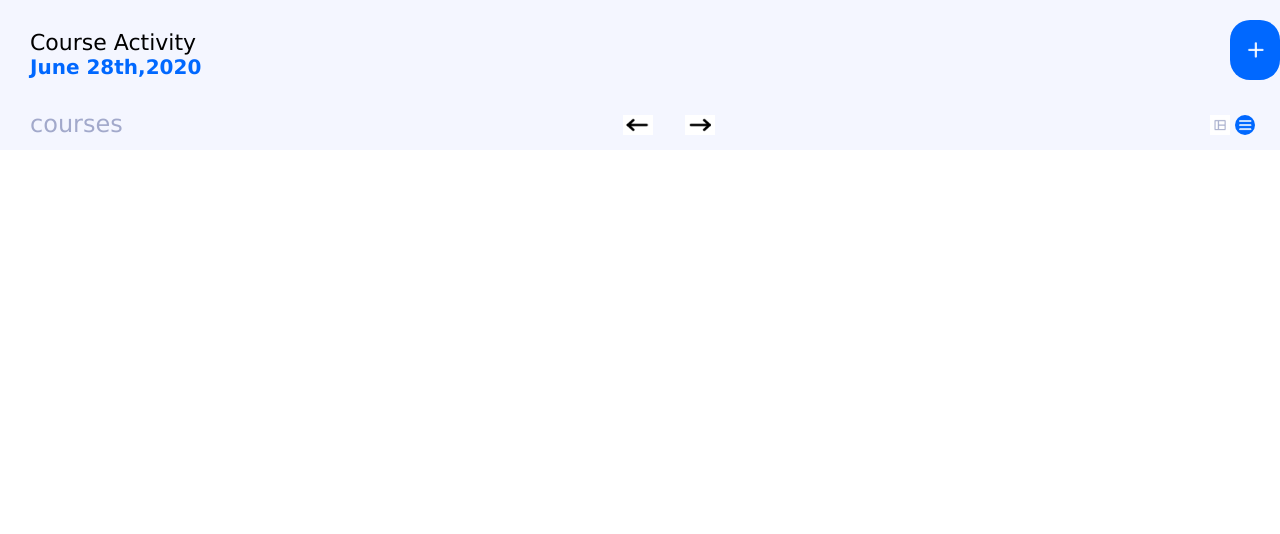
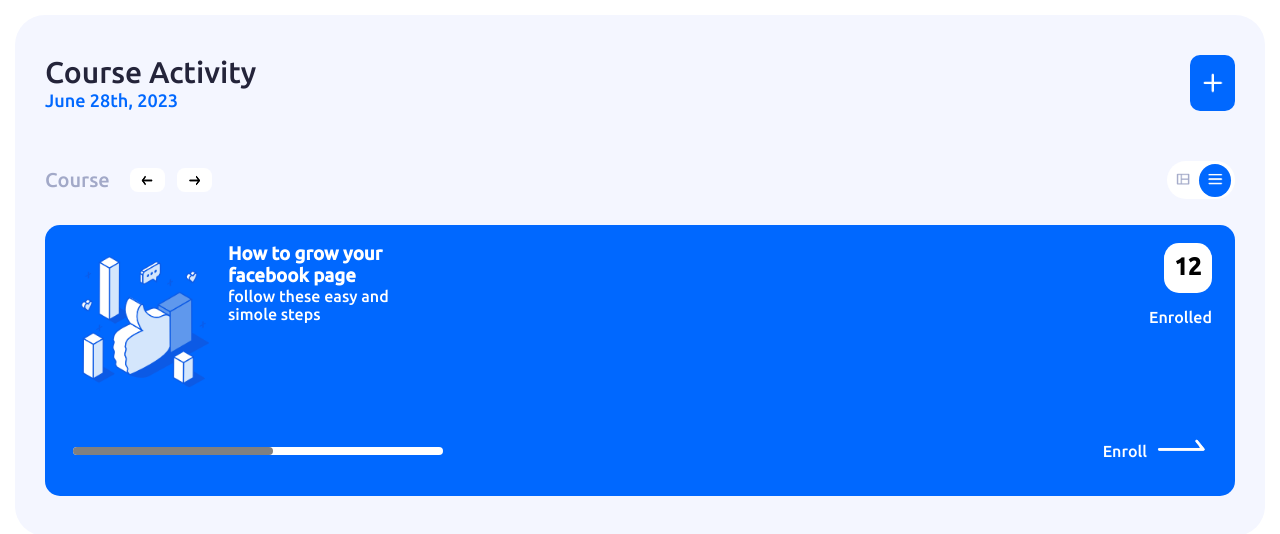
Before and after one commit to ramajeyam-mediwave/course-activity, a plain HTML site: page apps/index.html in a window 1280 px wide. Drawn offline with Linux system fonts and the light colour scheme; a web font is replaced by a local one.

Commit message:
Changes added

```diff
--- a/apps/index.html
+++ b/apps/index.html
@@ -1,35 +1,76 @@
 <!DOCTYPE html>
 <html lang="en">
   <head>
-    <link rel="stylesheet" href="style.css" />
+    <link rel="preconnect" href="https://fonts.googleapis.com" />
+    <link rel="preconnect" href="https://fonts.gstatic.com" crossorigin />
+    <link
+      href="https://fonts.googleapis.com/css2?family=Montserrat:wght@500&family=Playfair+Display:ital@1&family=Teko:wght@500&family=Ubuntu:ital,wght@0,500;1,700&display=swap"
+      rel="stylesheet"
+    />
     <meta charset="UTF-8" />
     <meta name="viewport" content="width=device-width, initial-scale=1.0" />
-    <title>course-activity</title>
+    <title>course Activity</title>
+    <link rel="stylesheet" href="style.css" />
   </head>
   <body>
-    <div class="first-wrap">
-      <div class="heading">
-        <div>
+    <div class="total">
+      <div class="course-activity">
+        <section class="course-wrap">
+          <div class="date">
             <h1>Course Activity</h1>
-          <h2 class="date">June 28th,2020</h2>
+            <h4>June 28th, 2023</h4>
           </div>
-        <div class="add-img-background">
-          <img class="add-img" src="/assets/add-course.png" alt="add-course" />
+          <div class="plus">
+            <img src="/assets/add-course.png" alt="plus" />
+          </div>
+        </section>
+        <section class="middle">
+          <div class="course">
+            <h4>Course</h4>
+            <div class="left-arrow">
+              <img src="/assets/slider-left.png" alt="" />
+            </div>
+            <div class="right-arrow">
+              <img src="/assets/slider-right.png" />
             </div>
           </div>
-      <div class="container-arrow">
-
-        <h2 class="course-bck">courses</h2>
-        <div>
-            <img class="img-arrow-left" src="/assets/slider-left.png" alt="arrow-left">
-            <img class="img-arrow-right" src="/assets/slider-right.png" alt="arrow-right">
+          <div class="icon-menu">
+            <div class="layout-grid-icon">
+              <img src="/assets/layout-grid.png" alt="" />
             </div>
-        <div class="container-layout">
-            <img class="img-layout-grid" src="/assets/layout-grid.png" alt="layout-grid">
-            <img class="img-layout-list" src="/assets/layout-list.png" alt="layout-list">
+            <div class="menu-icon">
+              <img src="/assets/layout-list.png" alt="" />
             </div>
-
           </div>
+        </section>
+        <section class="grid-wrap">
+          <div class="card">
+            <div class="flex-layout">
+              <div class="content-img">
+                <div class="facebook-img">
+                  <img src="/assets/courses-facebook.png" />
+                </div>
+                <div class="head-para">
+                  <h3>How to grow your<br />facebook page</h3>
+                  <p>follow these easy and<br />simole steps</p>
+                </div>
+              </div>
+              <div class="enroll-twelve">
+                <div class="number"><h2>12</h2></div>
+                <p>Enrolled</p>
+              </div>
+            </div>
+            <div class="foot">
+              <div class="progess"><div class="progress-grey"></div></div>
+              <div class="enroll-white">
+                <p>Enroll</p>
+                <img src="/assets/enroll-white.png" alt="enroll-black.png" />
+              </div>
+            </div>
+          </div>
+        </section>
+      </div>
+      <div class="learning"></div>
     </div>
   </body>
 </html>
--- a/apps/style.css
+++ b/apps/style.css
@@ -1,95 +1,172 @@
-*{
-    margin: 0;
-    padding: 0;
+* {
+  margin: 0;
+  padding: 0;
 }
-body{
-    font-family: 'Lucida Sans', 'Lucida Sans Regular', 'Lucida Grande', 'Lucida Sans Unicode', Geneva, Verdana, sans-serif;
+body {
+  font-family: "Montserrat", sans-serif;
+  font-family: "Playfair Display", serif;
+  font-family: "Teko", sans-serif;
+  font-family: "Ubuntu", sans-serif;
 }
-.first-wrap{
-    background-color:#f4f6ff;
+.total {
+  padding: 15px;
 }
-h1{
-    font-size: 22px;
-    font-weight: 500;
-    padding-top: 30px;
-    padding-left: 30px;
+.course-activity {
+  padding: 40px 30px;
+  background-color: #f4f6ff;
+  border-radius: 30px;
+}
+.course-wrap {
+  display: flex;
+  justify-content: space-between;
+  padding-bottom: 50px;
+  vertical-align: middle;
+}
+.date h1 {
+  font-weight: 500;
+  font-size: 30px;
+  color: #24243a;
+}
+.date h4 {
+  font-weight: 500;
+  font-size: 18px;
+  color: #0068ff;
+}
+.plus {
+  width: 45px;
+  background-color: #0068ff;
+  border-radius: 10px;
+  display: flex;
+  justify-content: center;
+  align-items: center;
+}
+.plus img {
+  width: 24px;
+  height: 24px;
+}
+.middle {
+  height: 38px;
+  display: flex;
+  justify-content: space-between;
+  align-items: center;
+  padding-bottom: 26px;
+}
+.course {
+  display: flex;
+}
+.course h4 {
+  font-weight: 500;
+  font-size: 20px;
+  color: #a2a9c8;
+  padding-right: 14px;
+}
+.left-arrow {
+  display: flex;
+  background-color: white;
+  border-radius: 8px;
+  text-align: center;
+  align-items: center;
+  margin: 0px 6px;
+  padding: 0px 10px;
+}
+.right-arrow {
+  display: flex;
+  background-color: white;
+  border-radius: 8px;
+  text-align: center;
+  align-items: center;
+  margin: 0px 6px;
+  padding: 0px 10px;
+}
+.course img {
+  width: 15px;
+  height: 15px;
+}
+.icon-menu {
+  display: flex;
+  width: 68px;
+  height: 38px;
+  border-radius: 25px;
+  text-align: center;
+  align-items: center;
+  background-color: white;
+}
+.icon-menu img {
+  width: 22px;
+  height: 22px;
+  padding: 4px 5px;
+}
+.menu-icon {
+  background-color: #0068ff;
+  border-radius: 50%;
+}
+.card {
+  background-color: #0068ff;
+  border-radius: 15px;
+  padding: 18px;
+}
+.flex-layout {
+  display: flex;
+  justify-content: space-between;
+}
+.content-img {
+  display: flex;
+}
+.facebook-img img {
+  width: 155px;
+  height: 155px;
+  padding-right: 10px;
+}
+
+.number {
+  background-color: white;
+  height: 40px;
+  width: 38px;
+  border-radius: 15px;
+  padding-left: 10px;
+  padding-top: 10px;
+  margin-left: 15px;
+}
+.head-para h3,
+p {
+  color: white;
+}
+
+.enroll-twelve p {
+  padding-top: 15px;
+  padding-right: 5px;
+}
+
+.foot {
+  display: flex;
+  align-items: center;
+  justify-content: space-between;
+}
+.enroll-white {
+  display: flex;
+  justify-content: space-between;
+  align-items: center;
+  margin-top: 22px;
+}
+.progess{
+    margin-top: 22px;
+    margin-left: 10px;
+    background-color: white;
+    height: 8px;
+    width: 370px;
+    border-radius: 20px;
 
 }
-.heading{
-    display:flex;
-    justify-content: space-between;
+.enroll-white img{
+    padding-bottom: 5px;
 }
-.add-img{
-    width: 20px;
-    height: 20px;
-    margin-top: 20px;
-    padding: 0px 16px;
-
+.progress-grey{
+    margin-top: 22px;
+    margin-left: 10px;
+    background-color:grey;
+    height: 8px;
+    width: 200px;
+    border-radius: 20px;
+    margin-top: 0px;
+    margin-left: 0px;
 }
-.add-img-background{
-    background-color: #0068ff;
-    width: 50px;
-    height: 60px;
-    margin-top: 20px;
-    border-radius: 20px;
-
-
-}
-.date{
-    color: #0068ff;
-    padding: 0px 30px;
-    font-size: 20px;
-    font-weight:2px ;
-}
-
-.course-bck{
-    padding: 20px 30px;
-    color: #a2a9cb;
-    font-weight: 300;
-
-}
-.container-arrow{
-    display: flex;
-    justify-content: space-between;
-    padding: 10px 0px;
-    height: 50px;
-
-}
-.img-arrow-left{
-    width: 30px;
-    height: 20px;
-    padding: 25px;
-
-}
-.img-arrow-right{
-    width: 30px;
-    height: 20px;
-    padding: 25px;
-    padding-left: 2px;
-
-}
- .img-layout-grid{
-    width: 20px;
-    height: 20px;
-    /* border-radius: 50px;
-    padding: 25px 30px; */
-
-
-
-}
-
-.img-layout-list{
-    background-color: #0068ff;
-    border-radius: 50px;
-    width: 20px;
-    height: 20px;
-    /* margin-top: 25px;
-    margin-left: 330px; */
-}
-
-.container-layout{
-    padding: 25px;
-
-
-
-}
```
Also changed, not shown: 1 other file. Lines whose indentation alone changed are shown as unchanged.
